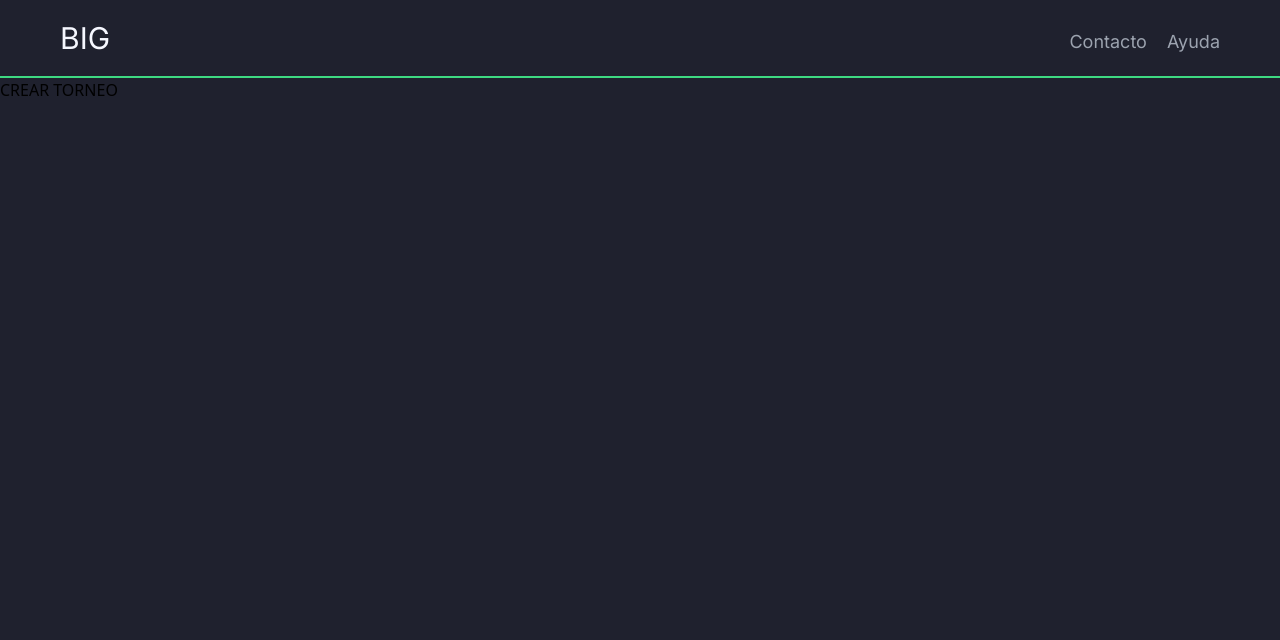
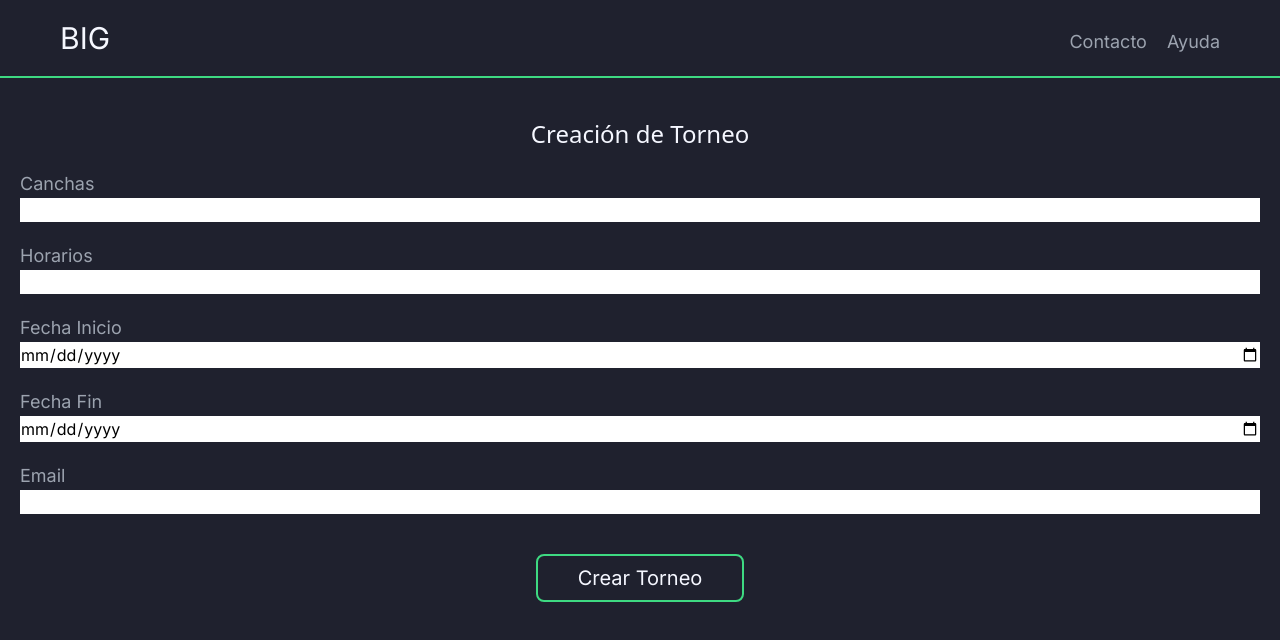
Before and after one commit to Grathienbeto/big, a React (Vite) app: page /crear_torneo in a window 1280 px wide. Shown: the top 640 px of the page. Built offline with nearby package versions, Linux system fonts and the light colour scheme.

Commit message:
Connecting FE to BE

```diff
--- a/src/Components/Button.jsx
+++ b/src/Components/Button.jsx
@@ -8,8 +8,8 @@ export const Button = (props) => {
       to={"/crear_torneo"}
       className={
         size === "big"
-          ? `text-light font-primary border-2 rounded-xl border-contrast text-2xl px-10 py-2`
-          : `text-light font-primary border-2 rounded-xl border-contrast text-xl px-5 py-2`
+          ? `text-light font-primary border-2 rounded-xl border-contrast text-center text-2xl px-10 py-2`
+          : `text-light font-primary border-2 rounded-xl border-contrast text-center text-xl px-5 py-2`
       }
     >
       {content}
--- /dev/null
+++ b/src/Contacto/FormularioContacto.jsx
@@ -0,0 +1,55 @@
+export const FormularioContacto = () => {
+  return (
+    <>
+      <form
+        action="#"
+        method="#"
+        className="flex flex-col"
+        encType="text/plain"
+      >
+        <div>
+          <h2 className="text-light text-2xl font-primary">Contactanos!</h2>
+        </div>
+
+        <div className="mt-5">
+          <label
+            htmlFor="mail_duda"
+            className="text-primaryLight text-lg block font-primary"
+          >
+            Ingresa tu mail, asi podemos responderte
+          </label>
+          <input
+            type="mail"
+            name="mail_duda"
+            id="mail_duda"
+            className="mt-2 w-[100%] block font-primary"
+          />
+        </div>
+
+        <div className="mt-5 w-100">
+          <label
+            htmlFor="consulta"
+            className="text-primaryLight text-lg font-primary"
+          >
+            Comentanos tu duda
+          </label>
+          <textarea
+            name="consulta"
+            id="consulta"
+            rows="10"
+            className="mt-2 font-primary w-[100%]"
+          ></textarea>
+        </div>
+
+        <div className="mt-5 flex justify-center">
+          <button
+            className="border-2 border-contrast text-light font-primary text-lg px-10 py-1 mx-auto rounded-lg"
+            type="submit"
+          >
+            Enviar
+          </button>
+        </div>
+      </form>
+    </>
+  );
+};
--- /dev/null
+++ b/src/CrearTorneo/CrearTorneoForm.jsx
@@ -0,0 +1,132 @@
+import { useState } from "react";
+
+export const CrearTorneoForm = () => {
+  const [canchas, setCanchas] = useState(0);
+  const [fechaInicio, setFechaInicio] = useState();
+  const [fechaFin, setFechaFin] = useState();
+  const [mail, setMail] = useState("");
+
+  const handleChangeCanchas = (e) => {
+    // Para asegurarse que sea un Int y no un String
+    let intCanchas = parseInt(e.target.value);
+    setCanchas(intCanchas);
+  };
+
+  const handleChangeFechaInicio = (e) => {
+    setFechaInicio(e.target.value);
+  };
+  const handleChangeFechaFin = (e) => {
+    setFechaFin(e.target.value);
+  };
+  const handleMail = (e) => {
+    setMail(e.target.value);
+  };
+
+  const handleSubmit = (e) => {
+    e.preventDefault();
+    console.log(canchas);
+    console.log(fechaInicio);
+    console.log(fechaFin);
+    console.log(mail);
+  };
+
+  return (
+    <div className="p-5">
+      <form action="#">
+        <div className="mt-5">
+          <h2 className="text-2xl text-light text-center">
+            Creación de Torneo
+          </h2>
+        </div>
+
+        <div className="mt-5">
+          <label
+            htmlFor="canchas"
+            className="text-primaryLight font-primary text-lg"
+          >
+            Canchas
+          </label>
+          <input
+            type="number"
+            id="canchas"
+            name="canchas"
+            className="font-primary block w-full"
+            onChange={handleChangeCanchas}
+          />
+        </div>
+
+        <div className="mt-5">
+          <label
+            htmlFor="horarios"
+            className="text-primaryLight font-primary text-lg"
+          >
+            Horarios
+          </label>
+          <input
+            type="text"
+            id="horarios"
+            name="horarios"
+            className="font-primary block w-full"
+          />
+        </div>
+
+        <div className="mt-5">
+          <label
+            htmlFor="fecha_inicio"
+            className="text-primaryLight font-primary text-lg"
+          >
+            Fecha Inicio
+          </label>
+          <input
+            type="date"
+            id="fecha_inicio"
+            name="fecha_inicio"
+            className="font-primary block w-full"
+            onChange={handleChangeFechaInicio}
+          />
+        </div>
+
+        <div className="mt-5">
+          <label
+            htmlFor="fecha_fin"
+            className="text-primaryLight font-primary text-lg"
+          >
+            Fecha Fin
+          </label>
+          <input
+            type="date"
+            id="fecha_fin"
+            name="fecha_fin"
+            className="font-primary block w-full"
+            onChange={handleChangeFechaFin}
+          />
+        </div>
+
+        <div className="mt-5">
+          <label
+            htmlFor="email"
+            className="text-primaryLight font-primary text-lg"
+          >
+            Email
+          </label>
+          <input
+            type="email"
+            id="email"
+            name="email"
+            className="font-primary block w-full"
+            onChange={handleMail}
+          />
+        </div>
+        <div className="mt-10 flex justify-center">
+          <button
+            className="border-2 border-contrast text-light font-primary text-xl px-10 py-2 mx-auto rounded-lg"
+            type="submit"
+            onClick={handleSubmit}
+          >
+            Crear Torneo
+          </button>
+        </div>
+      </form>
+    </div>
+  );
+};
--- a/src/Home/HomeInfo.jsx
+++ b/src/Home/HomeInfo.jsx
@@ -12,7 +12,7 @@ export const HomeInfo = () => {
           </div>
           <div className="text-primaryLight mt-10">
             <p className="text-lg">
-              Empezá el proceso apreatando del boton de "Crear Torneo"
+              Empezá el proceso apretando del boton de "Crear Torneo"
             </p>
 
             <p className="mt-5 text-lg">
--- a/src/Routes/Contacto.jsx
+++ b/src/Routes/Contacto.jsx
@@ -1,3 +1,9 @@
+import { FormularioContacto } from "../Contacto/FormularioContacto";
+
 export const Contacto = () => {
-  return <div>Contacto</div>;
+  return (
+    <div className="p-5">
+      <FormularioContacto />
+    </div>
+  );
 };
--- a/src/Routes/CrearTorneo.jsx
+++ b/src/Routes/CrearTorneo.jsx
@@ -1,3 +1,9 @@
+import { CrearTorneoForm } from "../CrearTorneo/CrearTorneoForm";
+
 export const CrearTorneo = () => {
-  return <div>CREAR TORNEO</div>;
+  return (
+    <>
+      <CrearTorneoForm />
+    </>
+  );
 };
--- a/src/Routes/Home.jsx
+++ b/src/Routes/Home.jsx
@@ -2,7 +2,7 @@ import { HomeInfo } from "../Home/HomeInfo";
 
 export const Home = () => {
   return (
-    <div>
+    <div className="">
       <HomeInfo />
     </div>
   );
```
